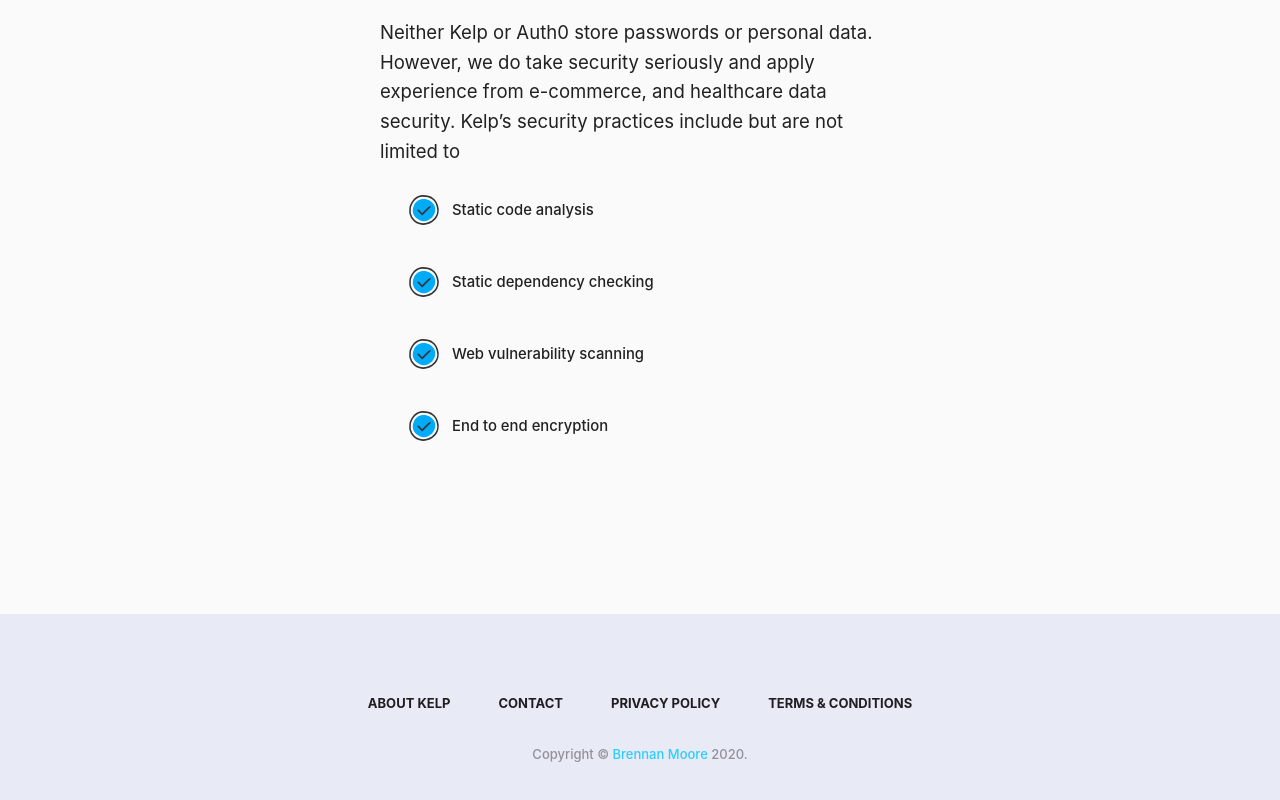
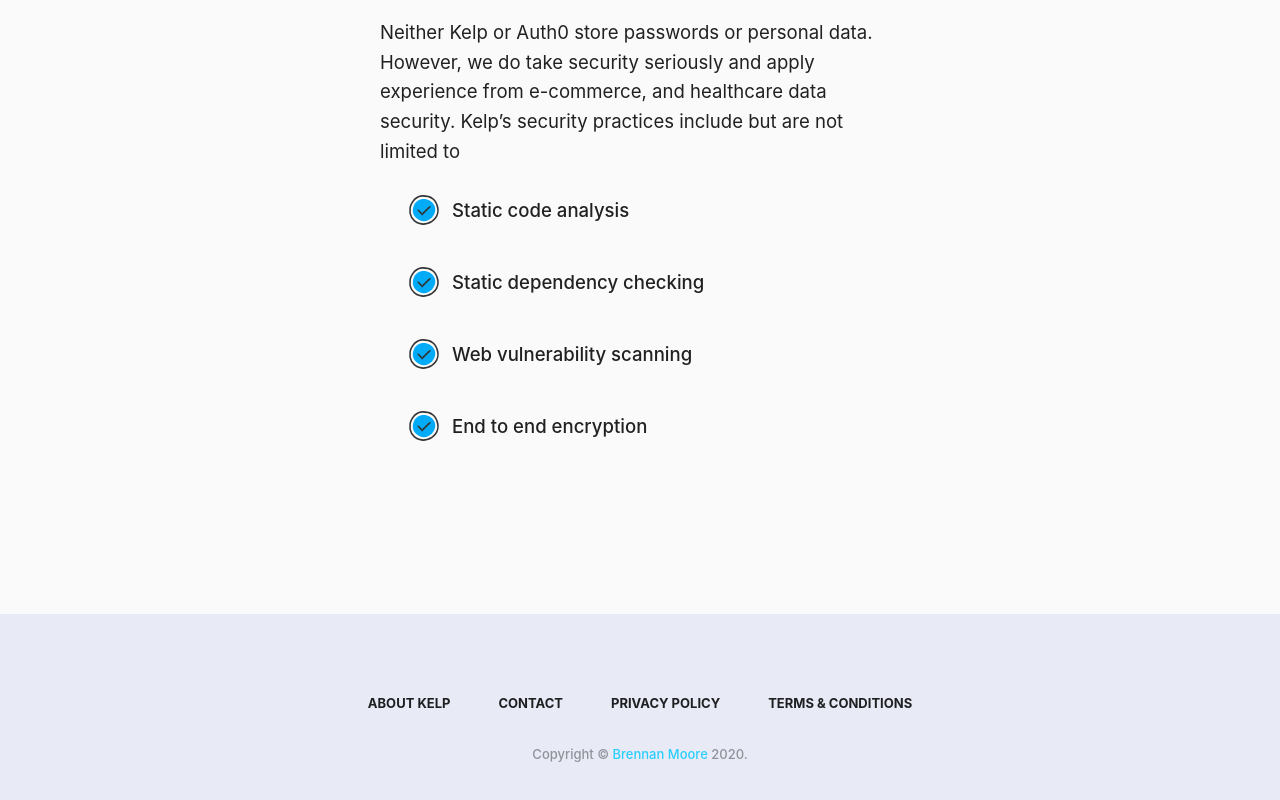
Before and after one commit to zamiang/kelp, a Next.js app: page /security in a window 1280 px wide. Shown: the part 3269-4069 px from the top of the page. Built offline with nearby package versions, Linux system fonts and the light colour scheme; no server answers.

Commit message:
minor css fix

```diff
--- a/pages/security.tsx
+++ b/pages/security.tsx
@@ -138,28 +138,45 @@ const Security = () => {
                   <ListItemIcon>
                     <img className={classes.smallIcon} src="/icons/positive-color.svg" />
                   </ListItemIcon>
-                  <ListItemText primary="Static code analysis" />
+                  <ListItemText
+                    classes={{
+                      primary: classes.largeListItemText,
+                    }}
+                    primary="Static code analysis"
+                  />
                 </ListItem>
                 <ListItem>
                   <ListItemIcon>
                     <img className={classes.smallIcon} src="/icons/positive-color.svg" />
                   </ListItemIcon>
-
-                  <ListItemText primary="Static dependency checking" />
+                  <ListItemText
+                    classes={{
+                      primary: classes.largeListItemText,
+                    }}
+                    primary="Static dependency checking"
+                  />
                 </ListItem>
                 <ListItem>
                   <ListItemIcon>
                     <img className={classes.smallIcon} src="/icons/positive-color.svg" />
                   </ListItemIcon>
-
-                  <ListItemText primary="Web vulnerability scanning" />
+                  <ListItemText
+                    classes={{
+                      primary: classes.largeListItemText,
+                    }}
+                    primary="Web vulnerability scanning"
+                  />
                 </ListItem>
                 <ListItem>
                   <ListItemIcon>
                     <img className={classes.smallIcon} src="/icons/positive-color.svg" />
                   </ListItemIcon>
-
-                  <ListItemText primary="End to end encryption" />
+                  <ListItemText
+                    classes={{
+                      primary: classes.largeListItemText,
+                    }}
+                    primary="End to end encryption"
+                  />
                 </ListItem>
               </List>
             </Container>
```
